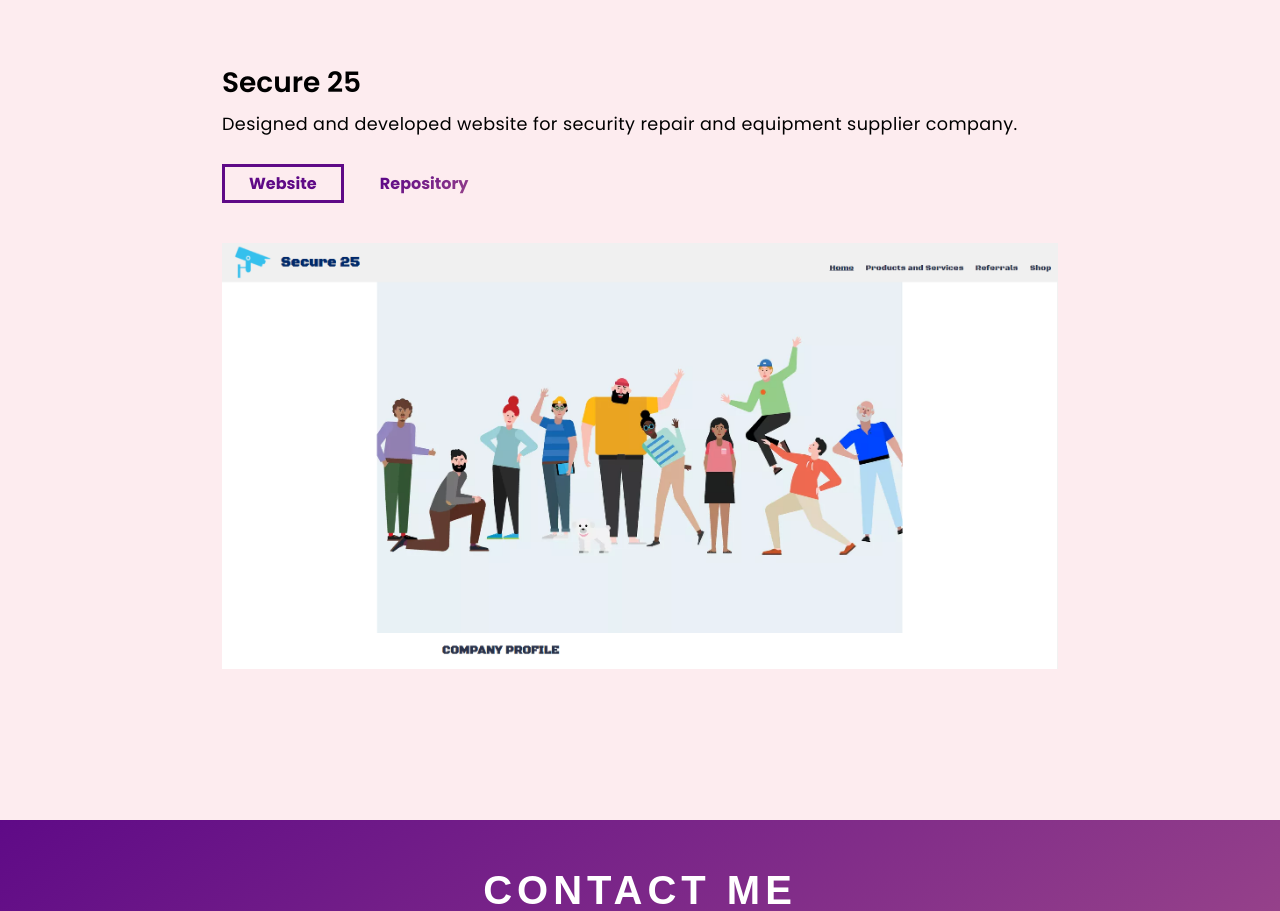
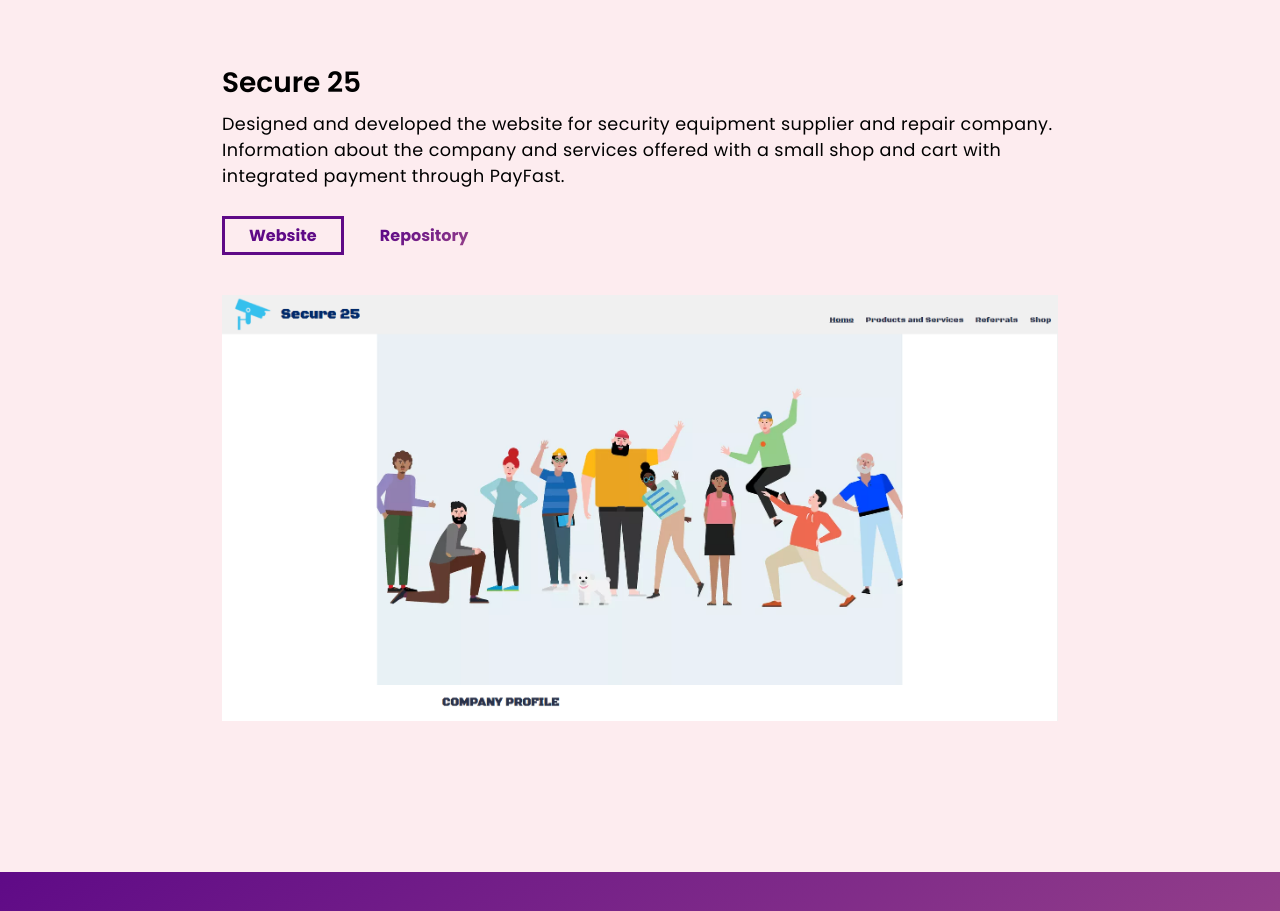
Before and after one commit to Sizmo/myportfolio, a plain HTML site: page index.html in a window 1280 px wide. Shown: the part 2149-3060 px from the top of the page. Drawn offline with Linux system fonts and the light colour scheme; a web font is replaced by a local one.

Commit message:
more text

```diff
--- a/index.html
+++ b/index.html
@@ -125,8 +125,10 @@
           <div class="project-section">
             <h3 class="project-title">Secure 25</h3>
             <p class="project-description">
-              Designed and developed website for security repair and equipment
-              supplier company.
+              Designed and developed the website for security equipment supplier
+              and repair company. Information about the company and services
+              offered with a small shop and cart with integrated payment through
+              PayFast.
             </p>
             <div class="project-links">
               <a class="website-link" href="https://secure25.netlify.app/"
```
